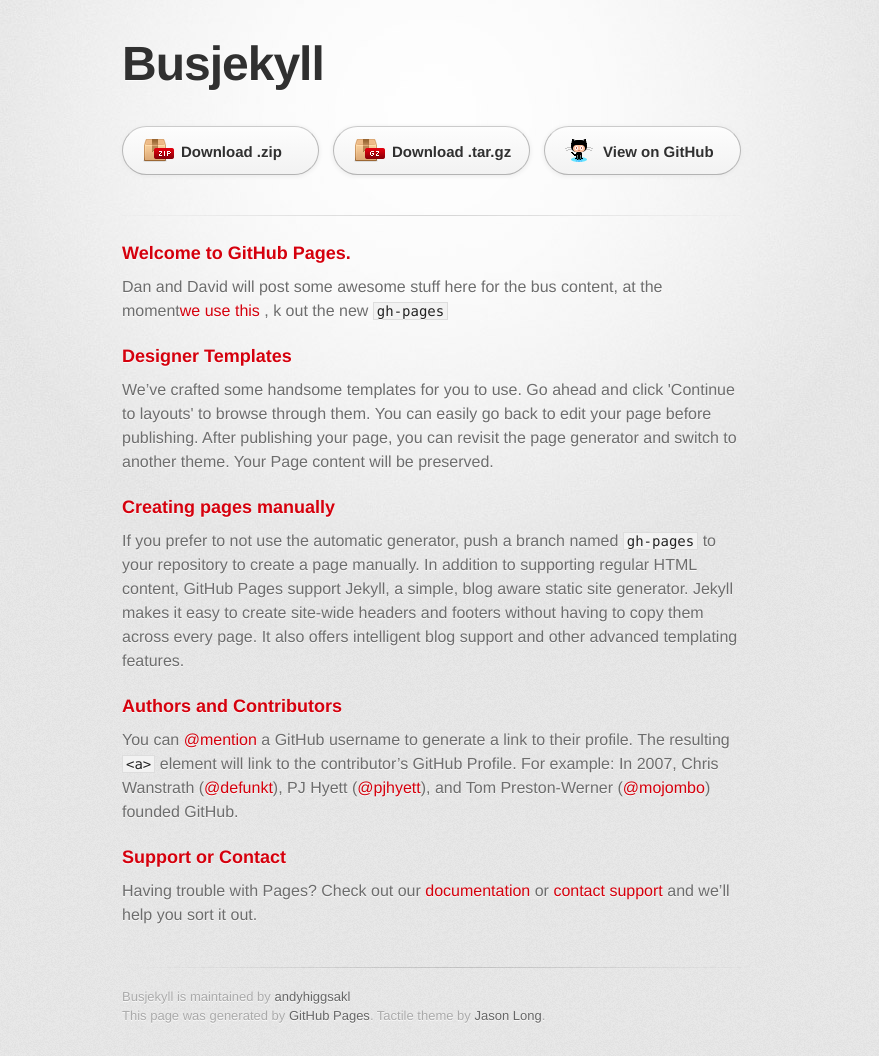
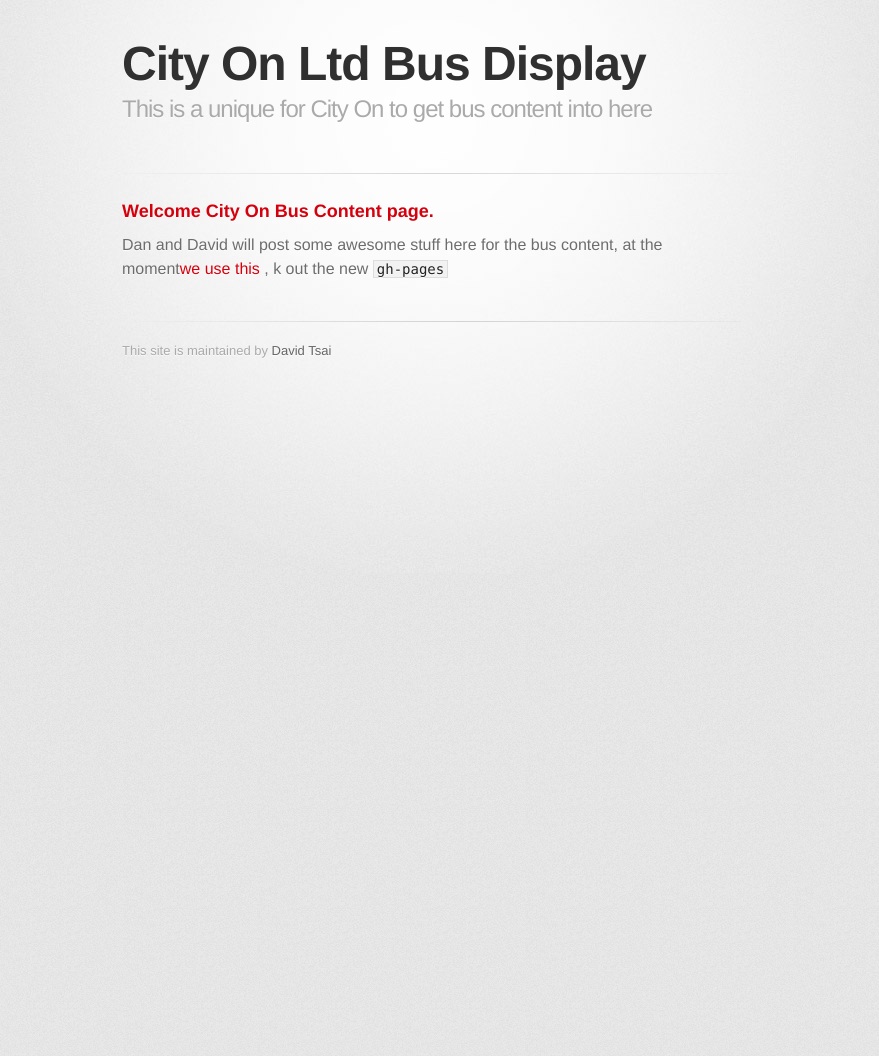
Before and after one commit to andyhiggsakl/busjekyll, a Jekyll site: the page index.html, which Jekyll copies as it is, in a window 1280 px wide. Shown: the whole page, without its empty margins (208-1087 px from the left). Built offline with Jekyll 4.4.1, drawn with Linux system fonts in a browser that asks for light colours; some web fonts are replaced; after the commit the page ends 900 px from its top, so only the background shows below that.

Commit message:
Changed some config details

```diff
--- a/index.html
+++ b/index.html
@@ -18,48 +18,23 @@
       <div class="inner">
 
         <header>
-          <h1>Busjekyll</h1>
-          <h2></h2>
+          <h1>City On Ltd Bus Display</h1>
+          <h2>This is a unique for City On to get bus content into here</h2>
         </header>
-
-        <section id="downloads" class="clearfix">
-          <a href="https://github.com/andyhiggsakl/busjekyll/zipball/master" id="download-zip" class="button"><span>Download .zip</span></a>
-          <a href="https://github.com/andyhiggsakl/busjekyll/tarball/master" id="download-tar-gz" class="button"><span>Download .tar.gz</span></a>
-          <a href="https://github.com/andyhiggsakl/busjekyll" id="view-on-github" class="button"><span>View on GitHub</span></a>
-        </section>
 
         <hr>
 
         <section id="main_content">
           <h3>
-<a id="welcome-to-github-pages" class="anchor" href="#welcome-to-github-pages" aria-hidden="true"><span aria-hidden="true" class="octicon octicon-link"></span></a>Welcome to GitHub Pages.</h3>
+<a id="welcome-to-github-pages" class="anchor" href="#welcome-to-github-pages" aria-hidden="true"><span aria-hidden="true" class="octicon octicon-link"></span></a>Welcome City On Bus Content page.</h3>
 
 <p>Dan and David will post some awesome stuff here for the bus content, at the moment<a href="http://www.dtcm.co.nz/bus-display-demo/">we use this </a>, k out the new <code>gh-pages</code></p>
 
-<h3>
-<a id="designer-templates" class="anchor" href="#designer-templates" aria-hidden="true"><span aria-hidden="true" class="octicon octicon-link"></span></a>Designer Templates</h3>
 
-<p>We’ve crafted some handsome templates for you to use. Go ahead and click 'Continue to layouts' to browse through them. You can easily go back to edit your page before publishing. After publishing your page, you can revisit the page generator and switch to another theme. Your Page content will be preserved.</p>
-
-<h3>
-<a id="creating-pages-manually" class="anchor" href="#creating-pages-manually" aria-hidden="true"><span aria-hidden="true" class="octicon octicon-link"></span></a>Creating pages manually</h3>
-
-<p>If you prefer to not use the automatic generator, push a branch named <code>gh-pages</code> to your repository to create a page manually. In addition to supporting regular HTML content, GitHub Pages support Jekyll, a simple, blog aware static site generator. Jekyll makes it easy to create site-wide headers and footers without having to copy them across every page. It also offers intelligent blog support and other advanced templating features.</p>
-
-<h3>
-<a id="authors-and-contributors" class="anchor" href="#authors-and-contributors" aria-hidden="true"><span aria-hidden="true" class="octicon octicon-link"></span></a>Authors and Contributors</h3>
-
-<p>You can <a href="https://help.github.com/articles/basic-writing-and-formatting-syntax/#mentioning-users-and-teams" class="user-mention">@mention</a> a GitHub username to generate a link to their profile. The resulting <code>&lt;a&gt;</code> element will link to the contributor’s GitHub Profile. For example: In 2007, Chris Wanstrath (<a href="https://github.com/defunkt" class="user-mention">@defunkt</a>), PJ Hyett (<a href="https://github.com/pjhyett" class="user-mention">@pjhyett</a>), and Tom Preston-Werner (<a href="https://github.com/mojombo" class="user-mention">@mojombo</a>) founded GitHub.</p>
-
-<h3>
-<a id="support-or-contact" class="anchor" href="#support-or-contact" aria-hidden="true"><span aria-hidden="true" class="octicon octicon-link"></span></a>Support or Contact</h3>
-
-<p>Having trouble with Pages? Check out our <a href="https://help.github.com/pages">documentation</a> or <a href="https://github.com/contact">contact support</a> and we’ll help you sort it out.</p>
-        </section>
 
         <footer>
-          Busjekyll is maintained by <a href="https://github.com/andyhiggsakl">andyhiggsakl</a><br>
-          This page was generated by <a href="https://pages.github.com">GitHub Pages</a>. Tactile theme by <a href="https://twitter.com/jasonlong">Jason Long</a>.
+           This site is maintained by <a href="http://dtcm.co.nz">David Tsai</a><br>
+
         </footer>
 
 
```
